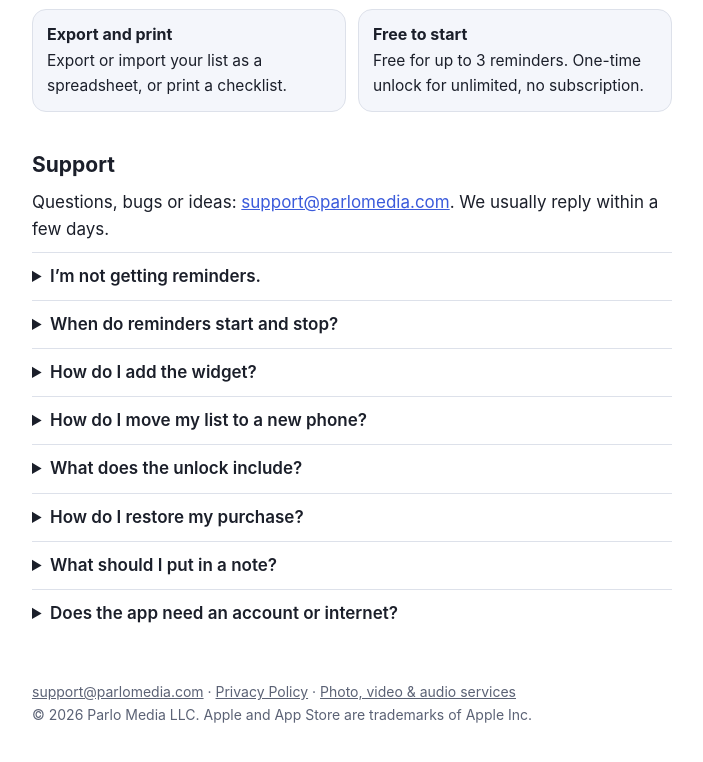
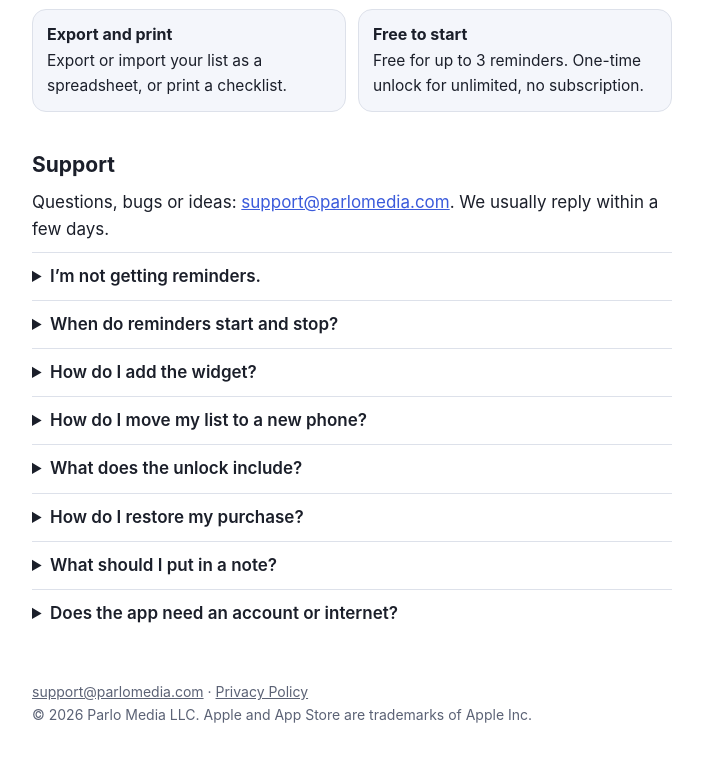
Before and after one commit to epark55/parlomedia, a plain HTML site: page stickler/index.html in a window 1280 px wide. Shown: the part 787-1549 px from the top of the page, without its empty margins (288-991 px from the left). Drawn offline with Linux system fonts and the light colour scheme.

Commit message:
Remove services link from footer
Removed link to audio services from footer in index.html.

```diff
--- a/stickler/index.html
+++ b/stickler/index.html
@@ -30,4 +30,4 @@ details{border-top:1px solid var(--ln);padding:10px 0}summary{cursor:pointer;fon
 <details><summary>How do I restore my purchase?</summary><p>Open the unlock screen in Stickler and tap Restore Purchase, signed in with the same Apple Account you bought it with.</p></details>
 <details><summary>What should I put in a note?</summary><p>Short reminders, like a filter size or &ldquo;autopay on&rdquo;. Don&rsquo;t save passwords, PINs, or account or card numbers: notes can appear in notifications on your lock screen, and in exports and printouts.</p></details>
 <details><summary>Does the app need an account or internet?</summary><p>No account and no internet. Your reminders and history are stored only on your iPhone.</p></details>
-<footer><a href="mailto:support@parlomedia.com">support@parlomedia.com</a> &middot; <a href="/privacy/">Privacy Policy</a> &middot; <a href="https://services.parlomedia.com/">Photo, video &amp; audio services</a><br>&copy; 2026 Parlo Media LLC. Apple and App Store are trademarks of Apple Inc.</footer></main></body></html>
+<footer><a href="mailto:support@parlomedia.com">support@parlomedia.com</a> &middot; <a href="/privacy/">Privacy Policy</a><br>&copy; 2026 Parlo Media LLC. Apple and App Store are trademarks of Apple Inc.</footer></main></body></html>
```
